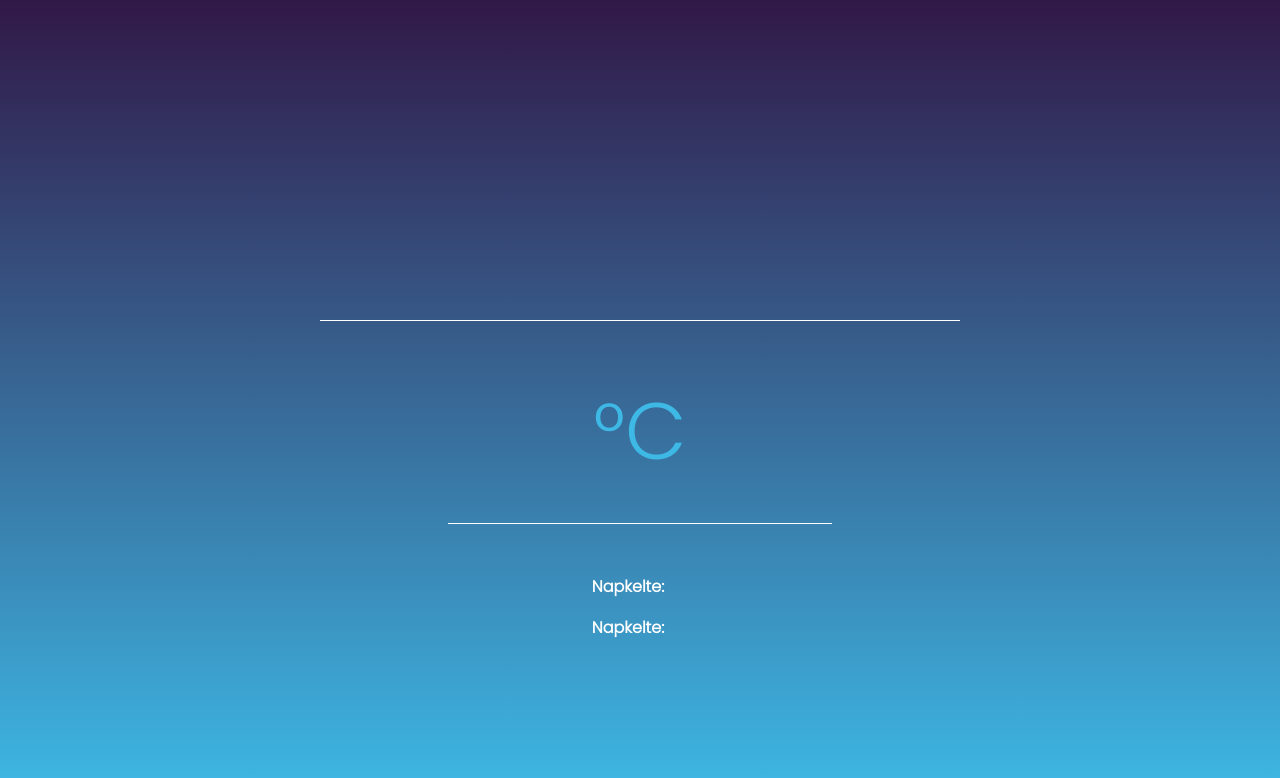
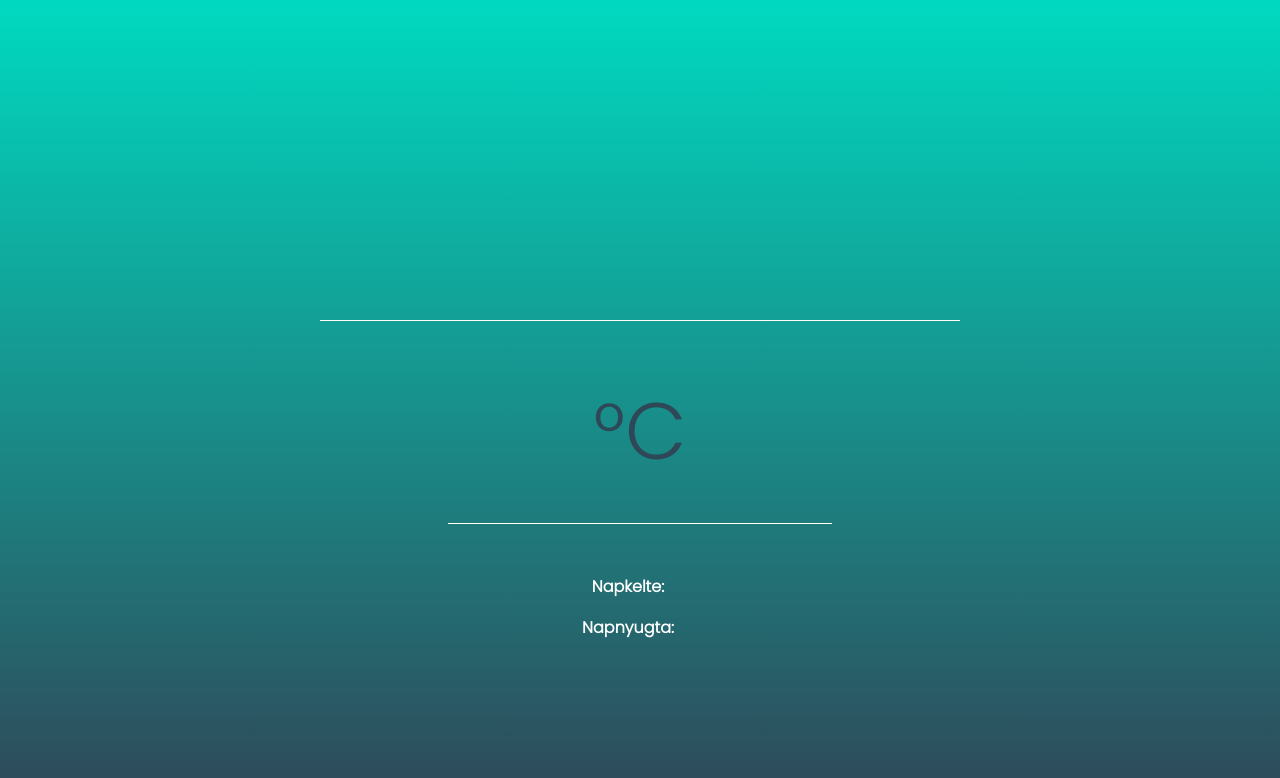
Before and after one commit to norvyll/weather-app, a plain HTML site: page index.html in a window 1280 px wide. Drawn offline with Linux system fonts and the light colour scheme.

Commit message:
changed sunrise to sunset

```diff
--- a/assets/style.css
+++ b/assets/style.css
@@ -10,10 +10,10 @@
     display: flex;
     justify-content: center;
     align-items: center;
-    background-image: -webkit-gradient(linear, left top, left bottom, from(#311847), to(#3EB9E6));
-    background-image: -webkit-linear-gradient(top, #311847, #3EB9E6);
-    background-image: -moz-linear-gradient(top, #311847, #3EB9E6);
-    background-image: linear-gradient(to bottom, #311847, #3EB9E6);
+    background-image: -webkit-gradient(linear, left top, left bottom, from(#00DAC0), to(#2F4858));
+    background-image: -webkit-linear-gradient(top, #00DAC0, #2F4858);
+    background-image: -moz-linear-gradient(top, #00DAC0, #2F4858);
+    background-image: linear-gradient(to bottom, #00DAC0, #2F4858);
 }
 .weather-box{
 
@@ -84,7 +84,7 @@
 }
 
 .row2:hover .temp{
-    color: #41A5CF;
+    color: #2F4858;
 }
 .row2:hover .temp-type{
     color: white;
@@ -98,7 +98,7 @@
     transition: color 1s;
 }
 .temp-type{
-    color: #3EB9E6;
+    color: #2F4858;
     font-size: 80px;
     cursor: pointer;
     transition: color 1s;
@@ -117,7 +117,7 @@
 }
 
 .humidity-type {
-    color: #3EB9E6;
+    color: #2F4858;
     font-size: 2rem;
 }
 
--- a/index.html
+++ b/index.html
@@ -28,7 +28,7 @@
                 <h1 class="sunrise"></h1>
             </div>
             <div class="row4">
-                <p>Napkelte:</p>
+                <p>Napnyugta:</p>
                 <h1 class="sunset"></h1>
             </div>
         </div>
```
Also changed, not shown: 1 other file.
